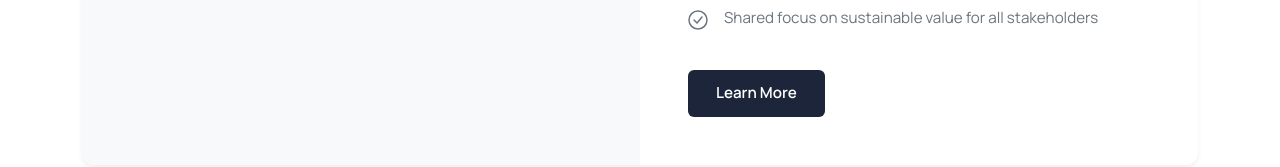
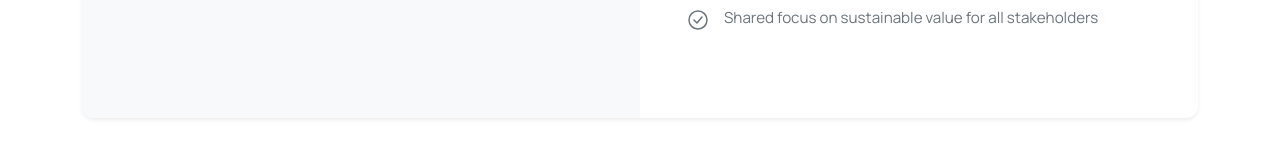
Before and after one commit to shirin-sha/albahargroupsampletemplate1, a Next.js app: page / in a window 1280 px wide. Shown: the part 4549-4716 px from the top of the page. Built offline with nearby package versions, Linux system fonts and the light colour scheme.

Commit message:
button remove

```diff
--- a/app/page.tsx
+++ b/app/page.tsx
@@ -21,7 +21,6 @@ export default function Home() {
       <Features />
       <Pricing />
       <FAQ />
-
       <Footer />
     </main>
   );
--- a/components/Process.tsx
+++ b/components/Process.tsx
@@ -218,22 +218,7 @@ export default function Process() {
                         </li>
                       ))}
                     </ul>
-                    {activeStep.details.showButton && (
-                      <button
-                        className="btn mt-auto align-self-start"
-                        style={{
-                          backgroundColor: '#1c2539',
-                          color: 'white',
-                          padding: '12px 28px',
-                          fontSize: '0.95rem',
-                          fontWeight: '600',
-                          borderRadius: '6px',
-                          border: 'none'
-                        }}
-                      >
-                        Learn More
-                      </button>
-                    )}
+
                   </div>
                 </div>
               </div>
```
